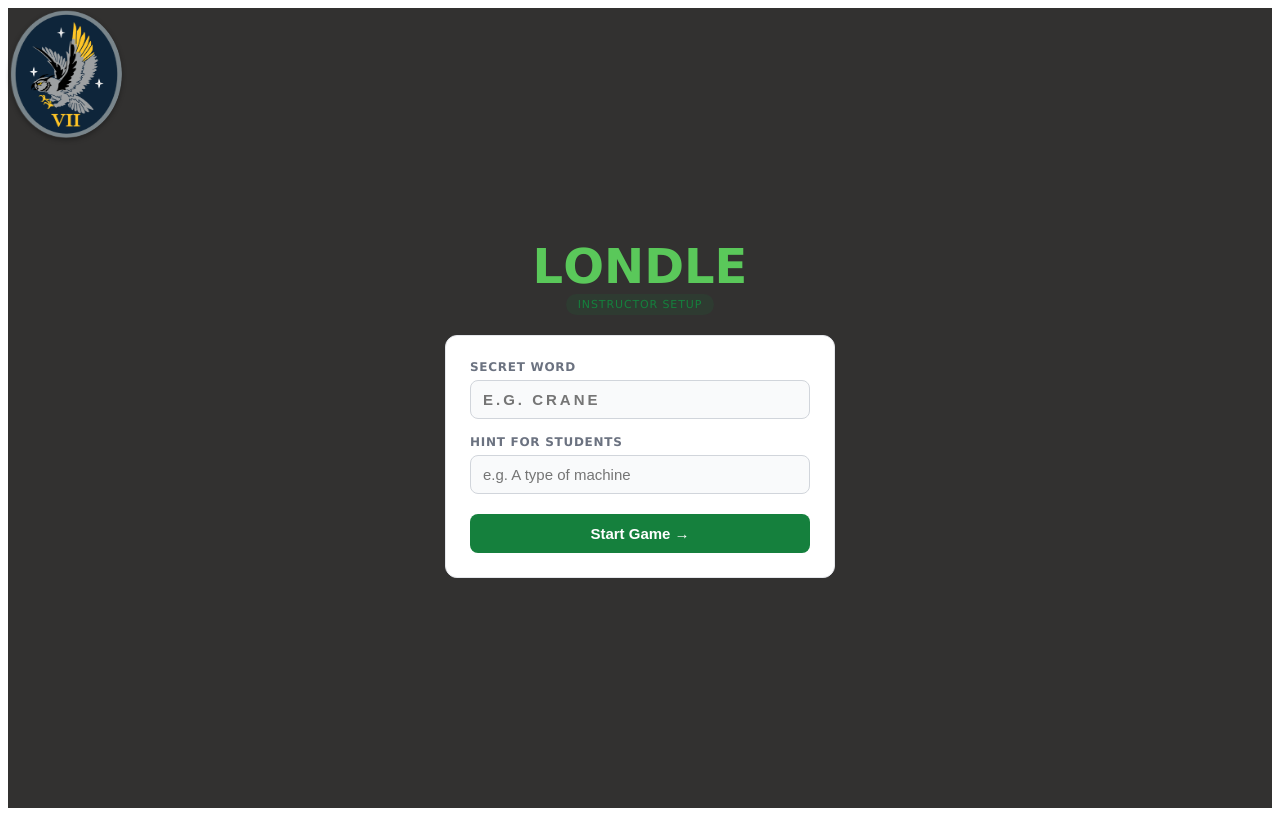
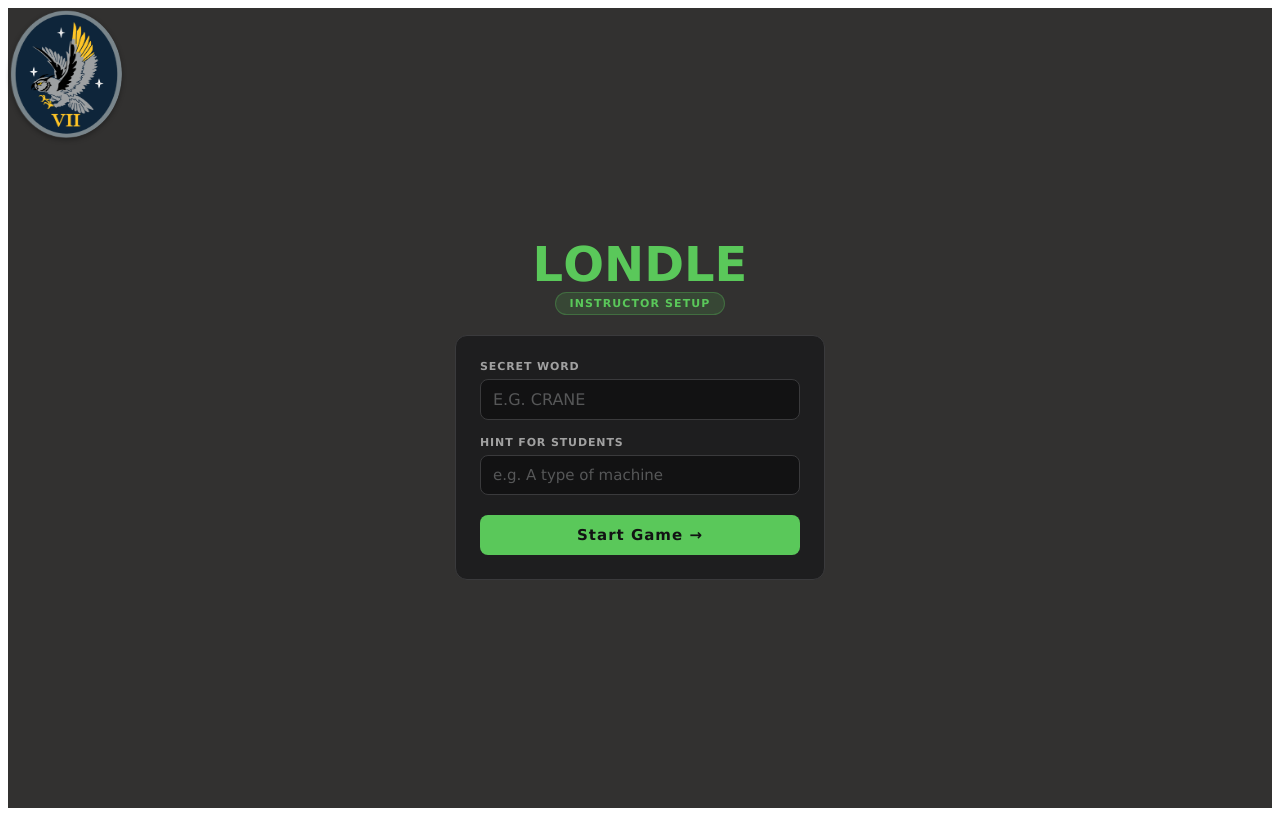
Before and after one commit to LBryant01/Londle, a React (Create React App) app: page / in a window 1280 px wide. Built offline with nearby package versions, Linux system fonts and the light colour scheme.

Commit message:
Refactor Wordles.css with updated styles

```diff
--- a/src/Wordles.css
+++ b/src/Wordles.css
@@ -258,38 +258,39 @@ p {
   box-shadow: 0 2px 5px rgba(0, 0, 0, 0.3);
   background: none;
 }
-/* Instructor setup badge */
+
+/* === INSTRUCTOR SETUP BADGE === */
 .setup-badge {
   display: inline-block;
   font-size: 11px;
-  font-weight: 500;
-  letter-spacing: 0.08em;
+  font-weight: 600;
+  letter-spacing: 0.1em;
   text-transform: uppercase;
-  padding: 4px 12px;
+  padding: 4px 14px;
   border-radius: 99px;
-  background: rgba(21, 128, 61, 0.12);
-  color: #15803d;
+  background: rgba(90, 200, 90, 0.15);
+  color: #5ac85a;
+  border: 1px solid rgba(90, 200, 90, 0.3);
   margin-bottom: 1.25rem;
 }
 
-/* Setup card */
+/* === SETUP CARD === */
 .setup-card {
-  background: #fff;
-  border: 1px solid #e5e7eb;
+  background: #1e1e1f;
+  border: 1px solid #3a3a3c;
   border-radius: 12px;
   padding: 1.5rem;
-  max-width: 340px;
-  margin: 0 auto;
+  width: 320px;
   text-align: left;
 }
 
 .setup-label {
   display: block;
-  font-size: 12px;
+  font-size: 11px;
   font-weight: 600;
   text-transform: uppercase;
-  letter-spacing: 0.06em;
-  color: #6b7280;
+  letter-spacing: 0.08em;
+  color: #a1a1a1;
   margin-bottom: 6px;
   margin-top: 16px;
 }
@@ -302,28 +303,37 @@ p {
   width: 100%;
   box-sizing: border-box;
   padding: 10px 12px;
-  border: 1px solid #d1d5db;
+  border: 1px solid #3a3a3c;
   border-radius: 8px;
   font-size: 15px;
   outline: none;
-  transition: border-color 0.15s;
-  background: #f9fafb;
+  transition: border-color 0.15s, background 0.15s;
+  background: #121213;
+  color: white;
+  font-family: Verdana, Arial, sans-serif;
 }
 
 .setup-input:focus {
-  border-color: #15803d;
-  background: #fff;
+  border-color: #5ac85a;
+  background: #1a1a1b;
 }
 
 .setup-input--word {
   text-transform: uppercase;
-  letter-spacing: 3px;
-  font-weight: 600;
+  letter-spacing: 4px;
+  font-weight: 700;
+  font-size: 16px;
+}
+
+.setup-input::placeholder {
+  color: #565758;
+  letter-spacing: normal;
+  font-weight: normal;
 }
 
 .setup-error {
   font-size: 13px;
-  color: #dc2626;
+  color: #e05c5c;
   margin: 10px 0 0;
   min-height: 18px;
 }
@@ -333,71 +343,84 @@ p {
   width: 100%;
   padding: 11px;
   border-radius: 8px;
-  background: #15803d;
+  background: #5ac85a;
   border: none;
-  color: #fff;
+  color: #121213;
   font-size: 15px;
-  font-weight: 600;
+  font-weight: 700;
+  font-family: Verdana, Arial, sans-serif;
+  letter-spacing: 1px;
   cursor: pointer;
-  transition: background 0.15s, transform 0.1s;
+  transition: background 0.15s, transform 0.1s, box-shadow 0.15s;
 }
 
 .setup-btn:hover:not(:disabled) {
-  background: #166534;
+  background: #6ed46e;
+  box-shadow: #5ac85a 0px 4px 20px 0px;
 }
 
 .setup-btn:active:not(:disabled) {
-  transform: scale(0.98);
+  transform: translateY(2px);
+  transition: 100ms;
 }
 
 .setup-btn:disabled {
-  opacity: 0.6;
+  opacity: 0.5;
   cursor: not-allowed;
 }
 
-/* Hint display (shown to students during the game) */
+/* === HINT BOX (shown to students during game) === */
 .hint-box {
-  background: #f0fdf4;
-  border: 1px solid #bbf7d0;
+  background: #1e1e1f;
+  border: 1px solid #3a3a3c;
+  border-left: 3px solid #5ac85a;
   border-radius: 8px;
   padding: 8px 16px;
-  margin-bottom: 1rem;
+  margin-bottom: 0.75rem;
   font-size: 14px;
-  color: #374151;
+  color: #d1d5db;
 }
 
 .hint-label {
   font-weight: 700;
-  color: #15803d;
+  color: #5ac85a;
 }
 
 .hint-length {
-  color: #9ca3af;
+  color: #565758;
   font-size: 13px;
 }
 
-/* Inline game error */
+/* === INLINE GAME ERROR === */
 .game-error {
   font-size: 13px;
-  color: #dc2626;
+  color: #e05c5c;
   margin: 0 0 8px;
   min-height: 18px;
 }
 
-/* Reset / new word button */
+/* === RESET / NEW WORD BUTTON === */
 .reset-btn {
   margin-top: 1.5rem;
-  padding: 8px 18px;
-  border-radius: 8px;
+  padding: 8px 20px;
+  border-radius: 50px;
   background: transparent;
-  border: 1px solid #d1d5db;
-  color: #6b7280;
+  border: 1px solid #3a3a3c;
+  color: #a1a1a1;
   font-size: 13px;
+  font-family: Verdana, Arial, sans-serif;
+  letter-spacing: 1px;
   cursor: pointer;
-  transition: background 0.15s, color 0.15s;
+  transition: background 0.2s, color 0.2s, border-color 0.2s;
 }
 
 .reset-btn:hover {
-  background: #f3f4f6;
-  color: #374151;
+  background: #3a3a3c;
+  color: white;
+  border-color: #565758;
 }
+
+.reset-btn:active {
+  transform: translateY(2px);
+  transition: 100ms;
+}
```
